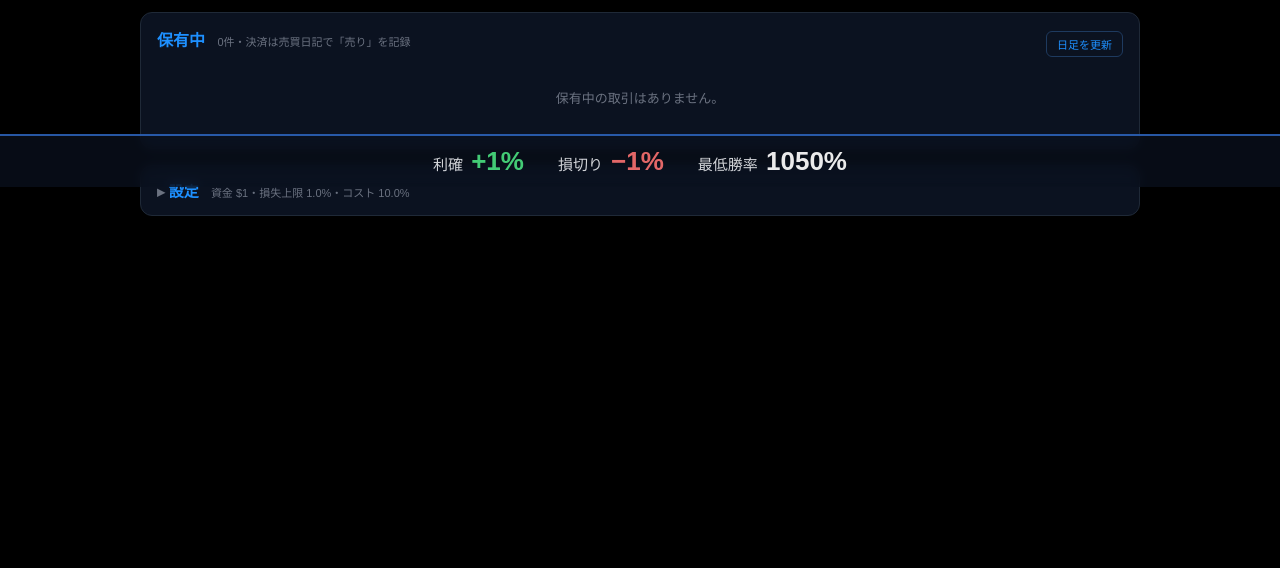
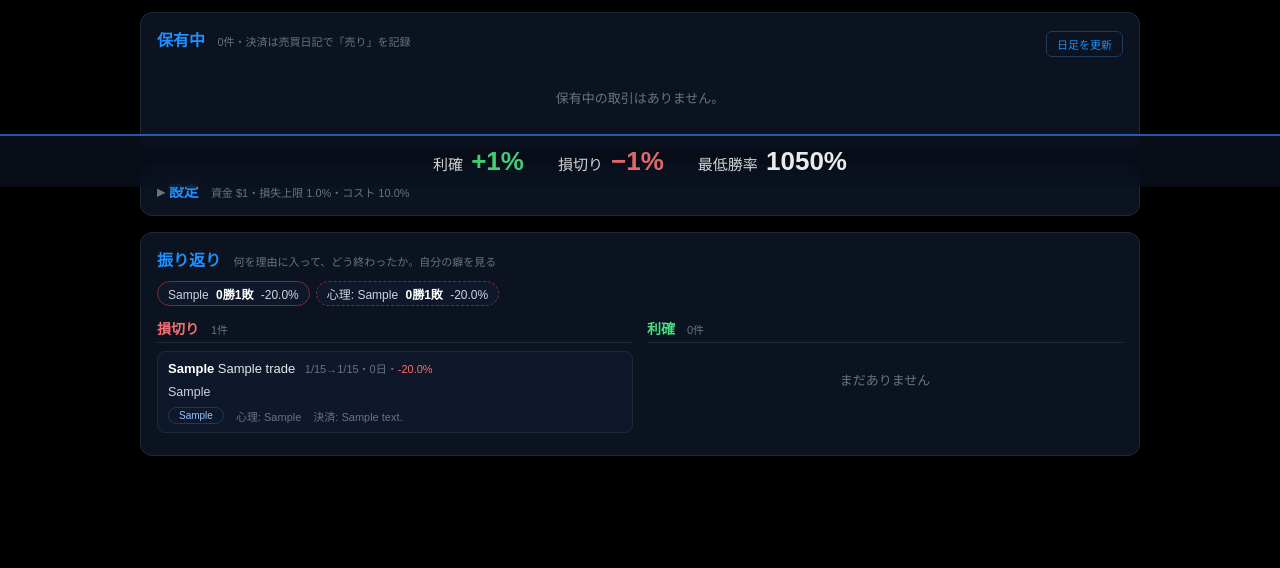
Before and after one commit to hideonSOS/web_analize, a Django app: page /diary/contra/ in a window 1280 px wide. Shown: the part 613-1181 px from the top of the page. Before the commit the page ends 829 px from the top, so only its background shows below. Run offline with Django 5.2, Linux system fonts and the light colour scheme; a user stored in the database is signed in; tables that the repository leaves empty hold one stand-in row (values such as "Sample post"); some libraries are stand-ins or nearby versions.

Commit message:
短期トレード: 画面下部に振り返り一覧（損切り／利確／裁量ごとの銘柄・判断理由・タグ・心理、タグ別の勝敗）
Co-Authored-By: Claude Fable 5.1 <noreply@anthropic.com>

```diff
--- a/diary/contra.py
+++ b/diary/contra.py
@@ -253,7 +253,41 @@ def stats(setting: ContraSetting) -> dict:
         'allowed_losses': (be['win'] / be['lose']) if be['lose'] else None,
         'losses_per_win': (losses / wins) if wins else None,
     }
+    # --- 振り返り用の一覧（ユーザー要望 2026-09-09: 損切り／利確ごとに銘柄と判断理由を並べ、
+    #     自分の癖を客観視する）。判断理由・タグ・心理はエントリー時の日記から取る
+    def _reflect_row(t, net):
+        e = t.entry_diary
+        return {
+            't': t, 'net': net,
+            'reason': (e.reason if e else t.entry_note) or '',
+            'tags': [x for x in (e.tags if e else '').split(',') if x and x != '短期'],
+            'mood': e.mood if e else '',
+            'exit_note': t.exit_note,
+            'unit': '$' if t.currency == 'USD' else '円',
+        }
+    reflect = {'stop': [], 'target': [], 'other': []}
+    tag_stats = {}
+    mood_stats = {}
+    for r in rows:
+        t = r['t']
+        rr = _reflect_row(t, r['net'])
+        key = t.exit_reason if t.exit_reason in ('stop', 'target') else 'other'
+        reflect[key].append(rr)
+        for tag in rr['tags']:
+            d = tag_stats.setdefault(tag, {'tag': tag, 'wins': 0, 'losses': 0, 'sum': 0.0})
+            d['wins' if r['win'] else 'losses'] += 1
+            d['sum'] += r['net']
+        if rr['mood']:
+            d = mood_stats.setdefault(rr['mood'], {'mood': rr['mood'], 'wins': 0, 'losses': 0, 'sum': 0.0})
+            d['wins' if r['win'] else 'losses'] += 1
+            d['sum'] += r['net']
+    for k in reflect:
+        reflect[k].reverse()          # 新しい順
+    reflect['tags'] = sorted(tag_stats.values(), key=lambda d: -(d['wins'] + d['losses']))
+    reflect['moods'] = sorted(mood_stats.values(), key=lambda d: -(d['wins'] + d['losses']))
+
     return {
+        'reflect': reflect,
         'expense': expense,
         'n': n, 'wins': wins, 'losses': losses, 'win_rate': win_rate,
         'breakeven': be, 'above_breakeven': (win_rate is not None and win_rate > be['with_cost']),
--- a/diary/static/diary/css/contra.css
+++ b/diary/static/diary/css/contra.css
@@ -35,6 +35,23 @@
 .ct-verdict-ok{ color:#86efac; } .ct-verdict-ng{ color:#fca5a5; } .ct-verdict-pending{ color:#fcd34d; }
 .ct-cum b{ font-size:18px; }
 .ct-win .ct-net{ color:#4ade80; } .ct-lose .ct-net{ color:#f87171; }
+
+/* ---- 振り返り: 損切り／利確ごとの銘柄と判断理由 ---- */
+.ct-reflect-stats{ display:flex; flex-wrap:wrap; gap:6px; margin-bottom:12px; }
+.ct-reflect-chip{ border:1px solid #334155; border-radius:14px; padding:3px 10px; font-size:12px; color:#cbd5e1; background:#0f172a; }
+.ct-reflect-chip b{ color:#fff; margin:0 4px; }
+.ct-reflect-chip.up{ border-color:#1e5c2f; } .ct-reflect-chip.down{ border-color:#7c2d2d; }
+.ct-reflect-chip.mood{ border-style:dashed; }
+.ct-reflect-cols{ display:grid; grid-template-columns:1fr 1fr; gap:14px; }
+@media (max-width:760px){ .ct-reflect-cols{ grid-template-columns:1fr; } }
+.ct-reflect-col h3{ font-size:14px; margin:0 0 8px; padding-bottom:4px; border-bottom:1px solid #1f2937; }
+.ct-reflect-col.stop h3{ color:#f87171; } .ct-reflect-col.target h3{ color:#4ade80; } .ct-reflect-col.other h3{ color:#fcd34d; margin-top:14px; }
+.ct-reflect-item{ border:1px solid #1f2937; border-radius:8px; padding:8px 10px; margin-bottom:8px; background:#0f172a; }
+.ct-reflect-head{ font-size:13px; color:#e5e7eb; }
+.ct-reflect-head b{ color:#fff; }
+.ct-reflect-reason{ font-size:12.5px; color:#cbd5e1; line-height:1.7; margin:6px 0 4px; white-space:pre-wrap; }
+.ct-reflect-meta{ display:flex; flex-wrap:wrap; gap:6px; align-items:center; font-size:11px; }
+.ct-reflect-meta .dy-tag{ font-size:10px; }
 
 /* ---- 保有中: 1件1ブロック ---- */
 .ct-pos{ border:1px solid #1f2937; border-radius:10px; padding:10px 12px; margin-bottom:10px; background:#0f172a; }
--- a/diary/templates/diary/contra.html
+++ b/diary/templates/diary/contra.html
@@ -114,6 +114,63 @@
   </section>
 
   {% comment %}
+    振り返り（ユーザー要望 2026-09-09）: 損切り／利確ごとに 銘柄・エントリー時の判断理由・タグ・心理 を
+    並べ、自分の癖を客観視する。判断理由は日記の記録（後から編集しない）から
+  {% endcomment %}
+  {% if stats.n %}
+  <section class="ct-card ct-reflect">
+    <h2>振り返り <span class="ct-hint">何を理由に入って、どう終わったか。自分の癖を見る</span></h2>
+    {% if stats.reflect.tags or stats.reflect.moods %}
+    <div class="ct-reflect-stats">
+      {% for d in stats.reflect.tags %}
+      <span class="ct-reflect-chip {% if d.sum > 0 %}up{% elif d.sum < 0 %}down{% endif %}">{{ d.tag }} <b>{{ d.wins }}勝{{ d.losses }}敗</b> {{ d.sum|floatformat:1 }}%</span>
+      {% endfor %}
+      {% for d in stats.reflect.moods %}
+      <span class="ct-reflect-chip mood {% if d.sum > 0 %}up{% elif d.sum < 0 %}down{% endif %}">心理: {{ d.mood }} <b>{{ d.wins }}勝{{ d.losses }}敗</b> {{ d.sum|floatformat:1 }}%</span>
+      {% endfor %}
+    </div>
+    {% endif %}
+    <div class="ct-reflect-cols">
+      <div class="ct-reflect-col stop">
+        <h3>損切り <span class="ct-hint">{{ stats.reflect.stop|length }}件</span></h3>
+        {% for r in stats.reflect.stop %}
+        <div class="ct-reflect-item">
+          <div class="ct-reflect-head"><b>{{ r.t.ticker }}</b> {{ r.t.stock_name|truncatechars:22 }}
+            <span class="ct-sub">{{ r.t.entry_date|date:"n/j" }}→{{ r.t.exit_date|date:"n/j" }}・{{ r.t.days_held }}日・<span class="down">{{ r.net|floatformat:1 }}%</span></span></div>
+          <div class="ct-reflect-reason">{{ r.reason|linebreaksbr }}</div>
+          <div class="ct-reflect-meta">{% for tg in r.tags %}<span class="dy-tag">{{ tg }}</span>{% endfor %}{% if r.mood %}<span class="ct-sub">心理: {{ r.mood }}</span>{% endif %}{% if r.exit_note %}<span class="ct-sub">決済: {{ r.exit_note|truncatechars:60 }}</span>{% endif %}</div>
+        </div>
+        {% empty %}<p class="ct-empty">まだありません</p>{% endfor %}
+      </div>
+      <div class="ct-reflect-col target">
+        <h3>利確 <span class="ct-hint">{{ stats.reflect.target|length }}件</span></h3>
+        {% for r in stats.reflect.target %}
+        <div class="ct-reflect-item">
+          <div class="ct-reflect-head"><b>{{ r.t.ticker }}</b> {{ r.t.stock_name|truncatechars:22 }}
+            <span class="ct-sub">{{ r.t.entry_date|date:"n/j" }}→{{ r.t.exit_date|date:"n/j" }}・{{ r.t.days_held }}日・<span class="up">+{{ r.net|floatformat:1 }}%</span></span></div>
+          <div class="ct-reflect-reason">{{ r.reason|linebreaksbr }}</div>
+          <div class="ct-reflect-meta">{% for tg in r.tags %}<span class="dy-tag">{{ tg }}</span>{% endfor %}{% if r.mood %}<span class="ct-sub">心理: {{ r.mood }}</span>{% endif %}{% if r.exit_note %}<span class="ct-sub">決済: {{ r.exit_note|truncatechars:60 }}</span>{% endif %}</div>
+        </div>
+        {% empty %}<p class="ct-empty">まだありません</p>{% endfor %}
+      </div>
+    </div>
+    {% if stats.reflect.other %}
+    <div class="ct-reflect-col other">
+      <h3>裁量・期限で終えたもの <span class="ct-hint">{{ stats.reflect.other|length }}件・ルール外なので別枠</span></h3>
+      {% for r in stats.reflect.other %}
+      <div class="ct-reflect-item">
+        <div class="ct-reflect-head"><b>{{ r.t.ticker }}</b> {{ r.t.stock_name|truncatechars:22 }}
+          <span class="ct-sub">{{ r.t.get_exit_reason_display }}・{{ r.t.entry_date|date:"n/j" }}→{{ r.t.exit_date|date:"n/j" }}・<span class="{% if r.net > 0 %}up{% else %}down{% endif %}">{{ r.net|floatformat:1 }}%</span></span></div>
+        <div class="ct-reflect-reason">{{ r.reason|linebreaksbr }}</div>
+        <div class="ct-reflect-meta">{% for tg in r.tags %}<span class="dy-tag">{{ tg }}</span>{% endfor %}{% if r.mood %}<span class="ct-sub">心理: {{ r.mood }}</span>{% endif %}{% if r.exit_note %}<span class="ct-sub">決済: {{ r.exit_note|truncatechars:60 }}</span>{% endif %}</div>
+      </div>
+      {% endfor %}
+    </div>
+    {% endif %}
+  </section>
+  {% endif %}
+
+  {% comment %}
     ルール（ユーザー決定 2026-09-09・これ以外は書かない）。画面下に固定・少し透過（CSS .ct-rule）: 利確 +10%／損切り −5%／最低勝率 40%。
     最低勝率は片道コスト0.5%込みの分岐勝率（設定から計算。設定を変えれば追従）
   {% endcomment %}
```
